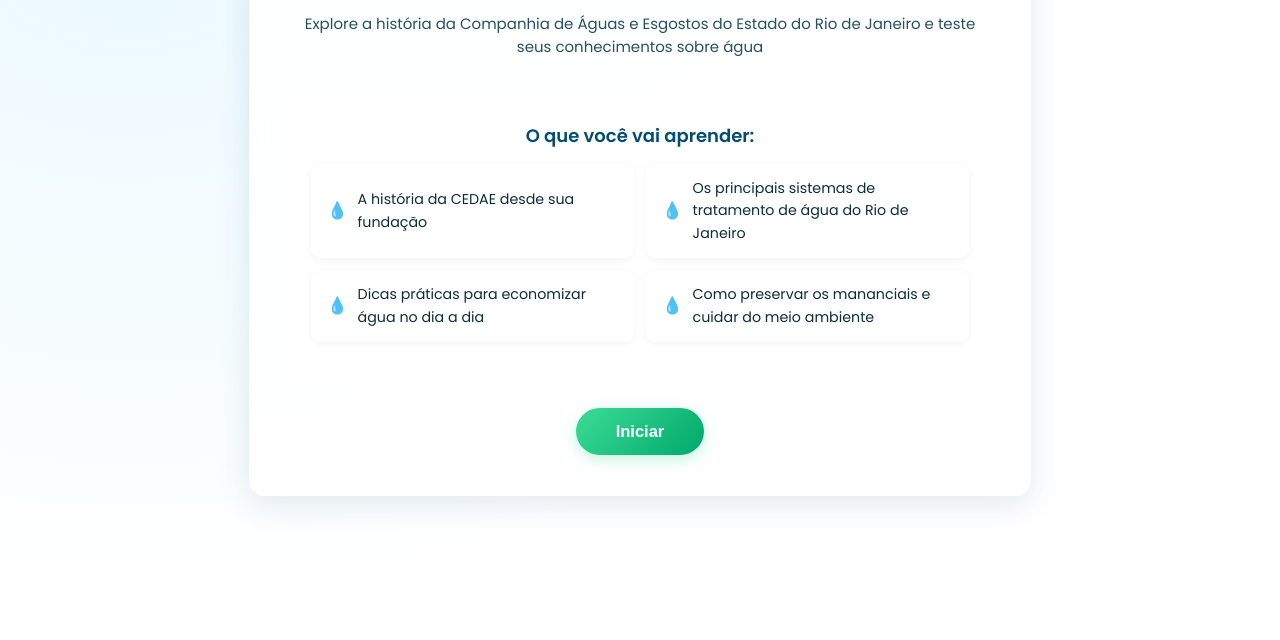
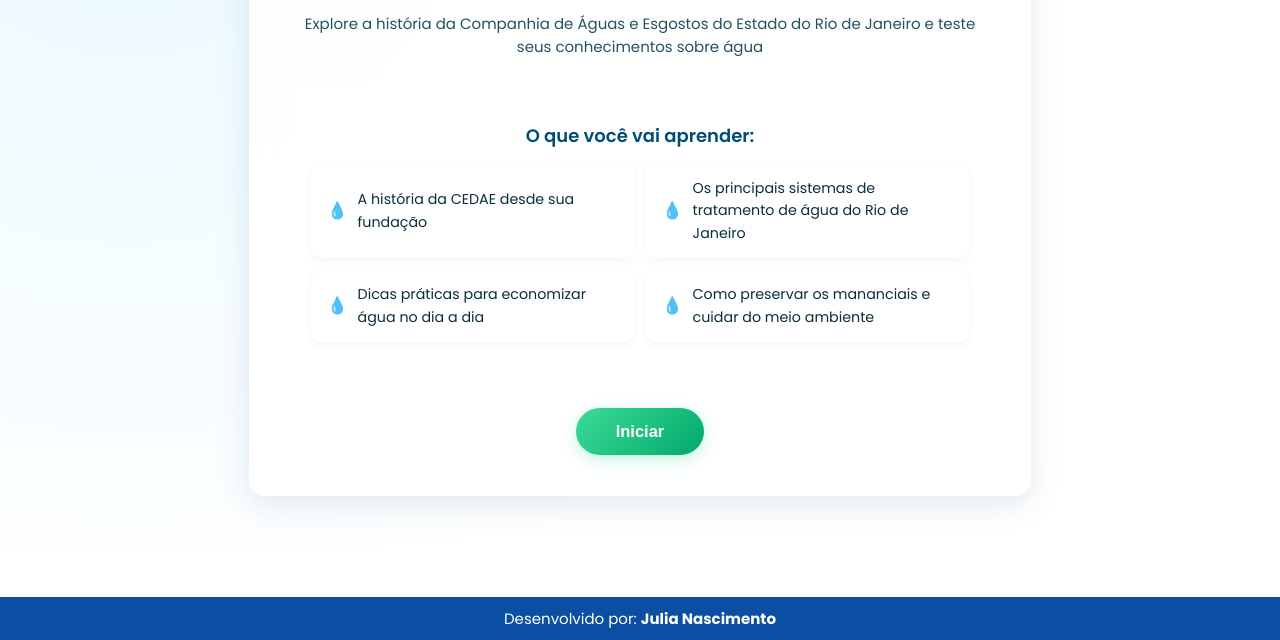
Before and after one commit to jnascimentoc/QlikAgua, a plain HTML site: page index.html in a window 1280 px wide. Shown: the part 252-892 px from the top of the page. Before the commit the page ends 819 px from the top, so only its background shows below. Drawn offline with nearby package versions, Linux system fonts and the light colour scheme.

Commit message:
Update index.html

```diff
--- a/index.html
+++ b/index.html
@@ -20,5 +20,7 @@
 
     <script src="script.js"></script>
 </body>
-
+<footer style="text-align: center; padding: 10px; margin-top: 30px; color: #fff; background: #0a4fa3;">
+    Desenvolvido por: <strong>Julia Nascimento</strong>
+</footer>
 </html>
```
